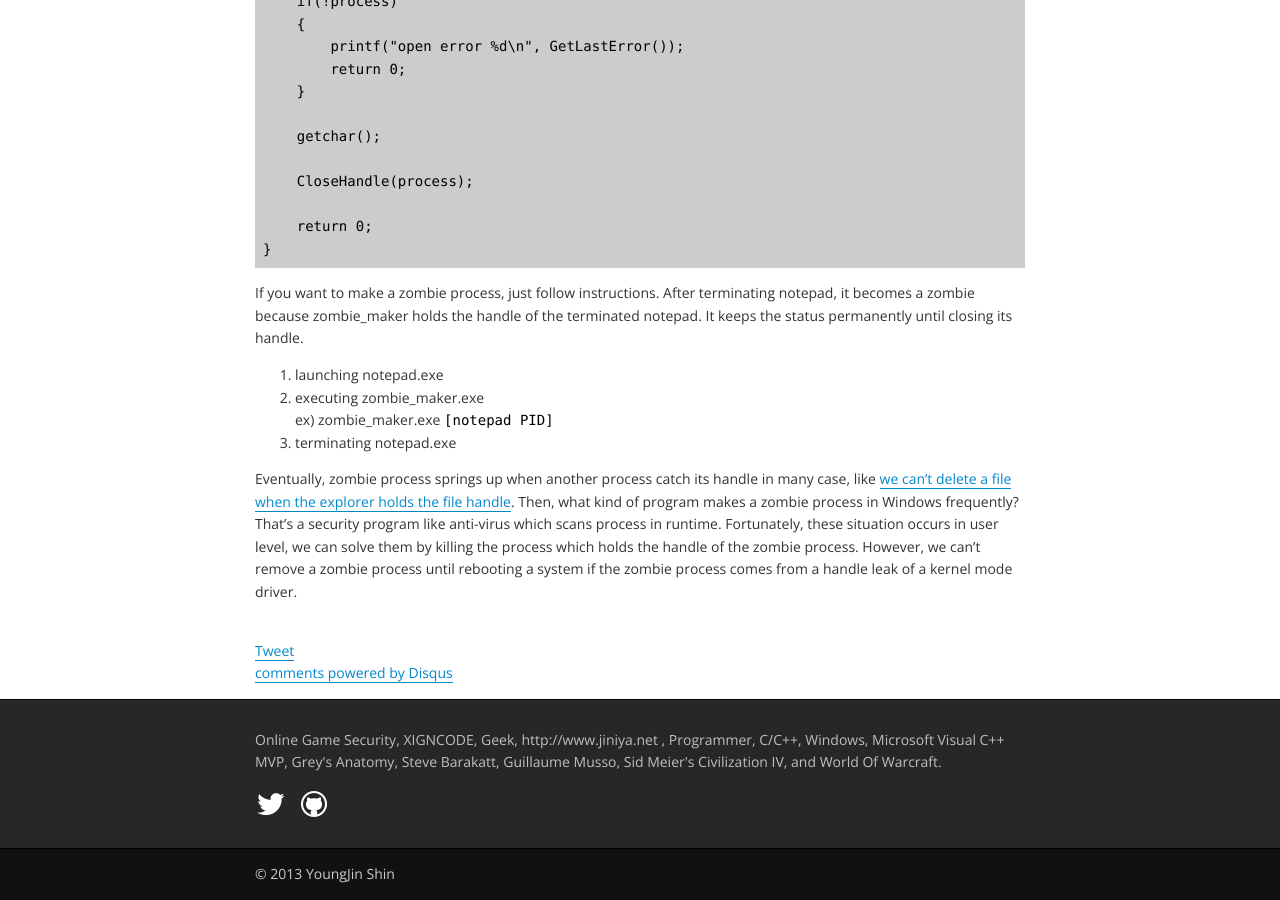
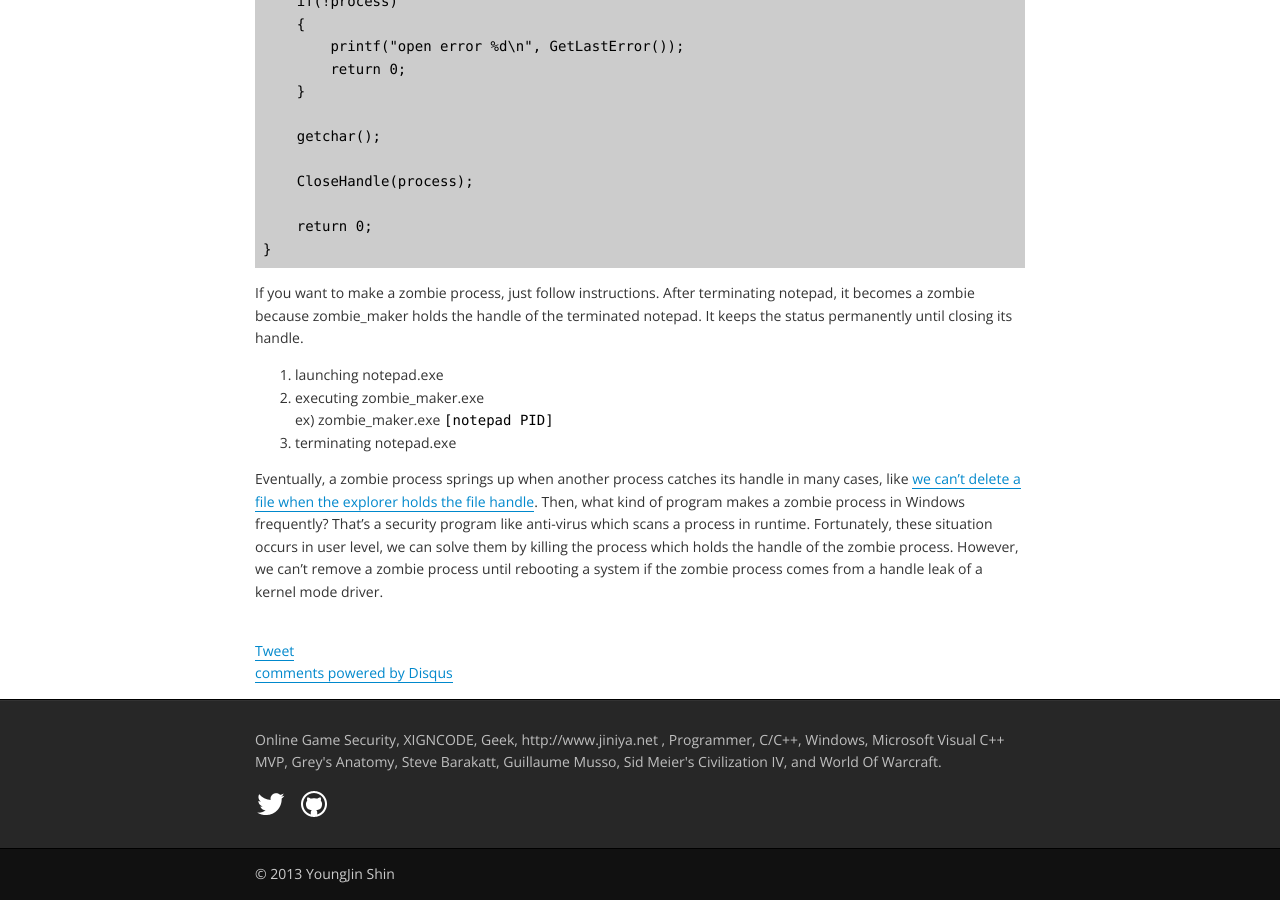
Before and after one commit to amorvita/amorvita.github.io, a Jekyll site: the page built from _posts/2013-08-04-finding-a-zombie-process.md, in a window 1280 px wide and 900 px high, scrolled down 1690 px. Built offline with Jekyll 4.4.1, drawn with Linux system fonts in a browser that asks for light colours; comment, search, counter and statistics services are not loaded.

Commit message:
fix a post

```diff
--- a/_posts/2013-08-04-finding-a-zombie-process.md
+++ b/_posts/2013-08-04-finding-a-zombie-process.md
@@ -77,4 +77,4 @@ If you want to make a zombie process, just follow instructions. After terminatin
 ex) zombie_maker.exe `[notepad PID]`
 3. terminating notepad.exe
 
-Eventually, zombie process springs up when another process catch its handle in many case, like <a href="http://jiniya.net/tt/769">we can't delete a file when the explorer holds the file handle</a>. Then, what kind of program makes a zombie process in Windows frequently? That's a security program like anti-virus which scans process in runtime. Fortunately, these situation occurs in user level, we can solve them by killing the process which holds the handle of the zombie process. However, we can't remove a zombie process until rebooting a system if the zombie process comes from a handle leak of a kernel mode driver.
+Eventually, a zombie process springs up when another process catches its handle in many cases, like <a href="http://jiniya.net/tt/769">we can't delete a file when the explorer holds the file handle</a>. Then, what kind of program makes a zombie process in Windows frequently? That's a security program like anti-virus which scans a process in runtime. Fortunately, these situation occurs in user level, we can solve them by killing the process which holds the handle of the zombie process. However, we can't remove a zombie process until rebooting a system if the zombie process comes from a handle leak of a kernel mode driver.
```
